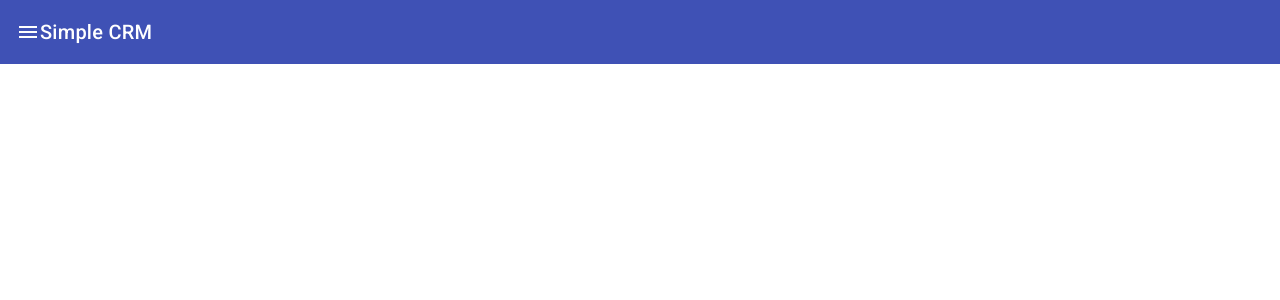
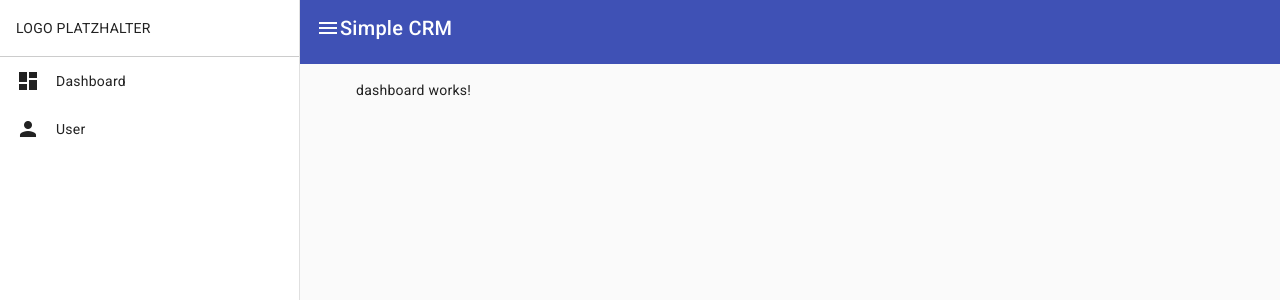
Before and after one commit to MarcoAngermann/simple-crm, an Angular app: page / in a window 1280 px wide. Shown: the top 300 px of the page. Built offline with nearby package versions, Linux system fonts and the light colour scheme.

Commit message:
routing & add user button

```diff
--- a/src/app/app.component.html
+++ b/src/app/app.component.html
@@ -1,12 +1,14 @@
 <mat-drawer-container class="sidenav-container" autosize>
-  <mat-drawer #drawer class="sidenav" mode="side">
-    <p>Auto-resizing sidenav</p>
-    @if (showFiller) {
-    <p>Lorem, ipsum dolor sit amet consectetur.</p>
-    }
-    <button (click)="showFiller = !showFiller" mat-raised-button>
-      Toggle extra text
-    </button>
+  <mat-drawer #drawer class="sidenav" [opened]="true" mode="side">
+    <div class="logo-container">
+      LOGO PLATZHALTER
+    </div>
+
+    <ul>
+      <li routerLink="/" ><mat-icon>dashboard</mat-icon>Dashboard</li>
+      <li routerLink="/user"><mat-icon>person</mat-icon>User</li>
+    </ul>
+
   </mat-drawer>
 
   <div class="sidenav-content">
@@ -16,6 +18,9 @@
         <span>Simple CRM</span>
       </mat-toolbar-row>
     </mat-toolbar>
+    <div class="router-container">
+    <router-outlet></router-outlet>
+  </div>
   </div>
 
 </mat-drawer-container>
--- a/src/app/app.component.scss
+++ b/src/app/app.component.scss
@@ -1,5 +1,11 @@
   .sidenav-container {
     width: 100%;
+    height: 100vh;
+  }
+
+  .mat-toolbar-row {
+    min-height: 56px;
+    height: 56px;
   }
 
   .sidenav-content {
@@ -7,10 +13,51 @@
   }
 
   .sidenav {
-    height: 100vh;
-    padding: 20px;
+    width: 300px;
   }
 
   .menu-icon {
     cursor: pointer;
   }
+
+  .logo-container {
+    padding-left: 16px;
+    padding-right: 16px;
+    border-bottom: 1px solid #ccc;
+    min-height: 56px;
+    height: 56px;
+    display: flex;
+    align-items: center;
+  }
+
+ul {
+  list-style: none;
+  padding-left: 0px;
+  margin: 0px;
+
+  mat-icon {
+    margin-right: 16px;
+  }
+
+  li {
+    padding-left: 16px;
+    padding-right: 16px;
+    height: 48px;
+    display: flex;
+    align-items: center;
+    cursor: pointer;
+
+    &:hover {
+      background-color: #eee;
+    }
+
+    &:focus {
+      outline: none;
+    }
+  }
+}
+
+.router-container {
+  padding-left: 56px;
+  padding-top: 16px;
+}
--- a/src/app/app.component.ts
+++ b/src/app/app.component.ts
@@ -1,17 +1,18 @@
-import { Component } from '@angular/core';
-import { RouterOutlet } from '@angular/router';
+import {Component} from '@angular/core';
+import {RouterLink, RouterOutlet} from '@angular/router';
 import {MatToolbarModule} from '@angular/material/toolbar';
 import {MatIconModule} from '@angular/material/icon';
 import {MatSidenavModule} from '@angular/material/sidenav';
+import {MatButtonModule} from '@angular/material/button';
 
 @Component({
   selector: 'app-root',
   standalone: true,
-  imports: [RouterOutlet, MatToolbarModule, MatIconModule, MatSidenavModule],
+  imports: [RouterOutlet, MatToolbarModule, MatIconModule, MatSidenavModule, RouterLink, MatButtonModule],
   templateUrl: './app.component.html',
   styleUrl: './app.component.scss'
 })
 export class AppComponent {
   title = 'simple-crm';
-  showFiller = false;
+
 }
--- a/src/app/app.routes.ts
+++ b/src/app/app.routes.ts
@@ -1,3 +1,9 @@
 import { Routes } from '@angular/router';
+import { DashboardComponent } from './dashboard/dashboard.component';
+import { UserComponent } from './user/user.component';
 
-export const routes: Routes = [];
+export const routes: Routes = [
+    {path: '', component: DashboardComponent},
+    {path: 'dashboard', component: DashboardComponent},
+    {path: 'user', component: UserComponent}
+];
--- /dev/null
+++ b/src/app/dashboard/dashboard.component.html
@@ -0,0 +1 @@
+<p>dashboard works!</p>
--- /dev/null
+++ b/src/app/user/user.component.html
@@ -0,0 +1,4 @@
+<p>user works!</p>
+<button [matTooltip]="'Add User'" class="add-user" mat-fab color="primary"  [matTooltipPosition]="'above'">
+    <mat-icon>add</mat-icon>
+  </button>
--- /dev/null
+++ b/src/app/user/user.component.scss
@@ -0,0 +1,5 @@
+.add-user {
+    position: absolute;
+    right: 56px;
+    bottom: 56px;
+}
```
Also changed, not shown: src/app/dashboard/dashboard.component.ts (added, +12 -0 lines), src/app/user/user.component.ts (added, +16 -0 lines), src/app/dashboard/dashboard.component.scss (added), 2 other files (tests, documents, lock files or other folders).
